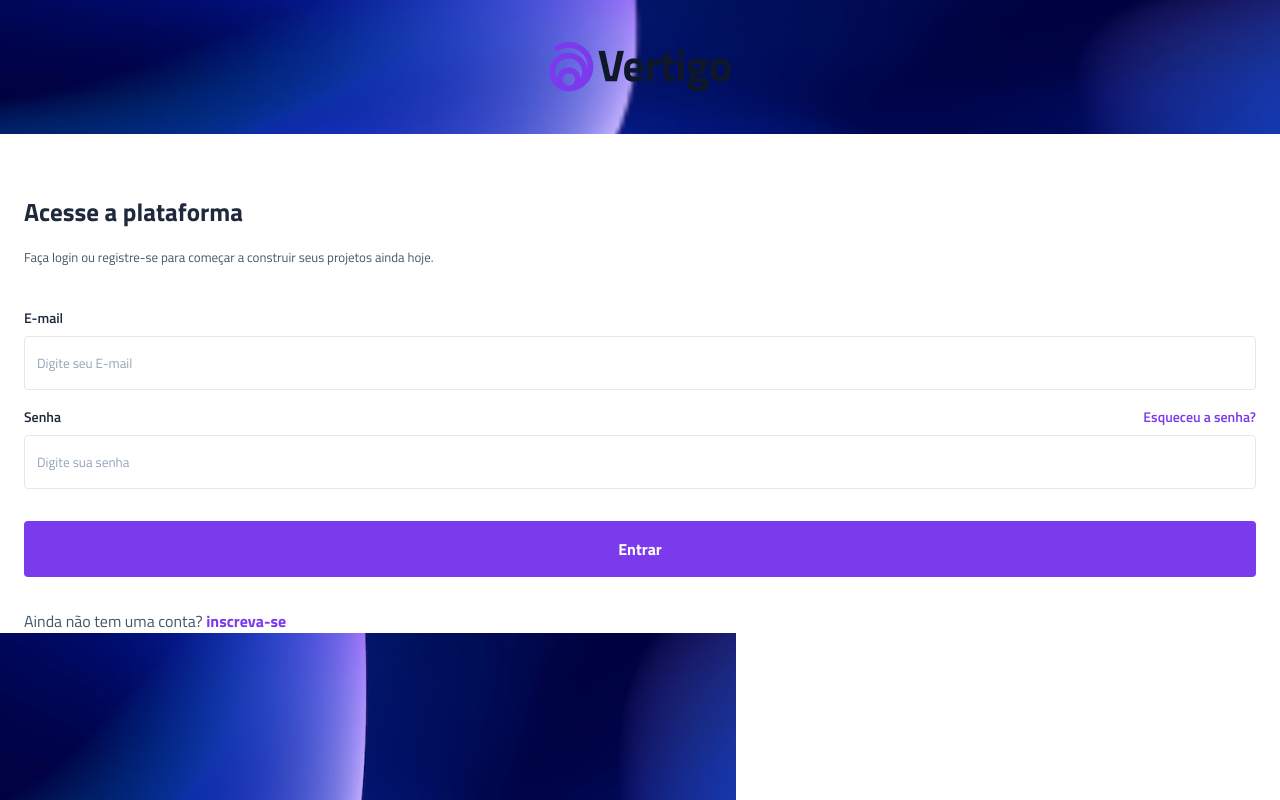
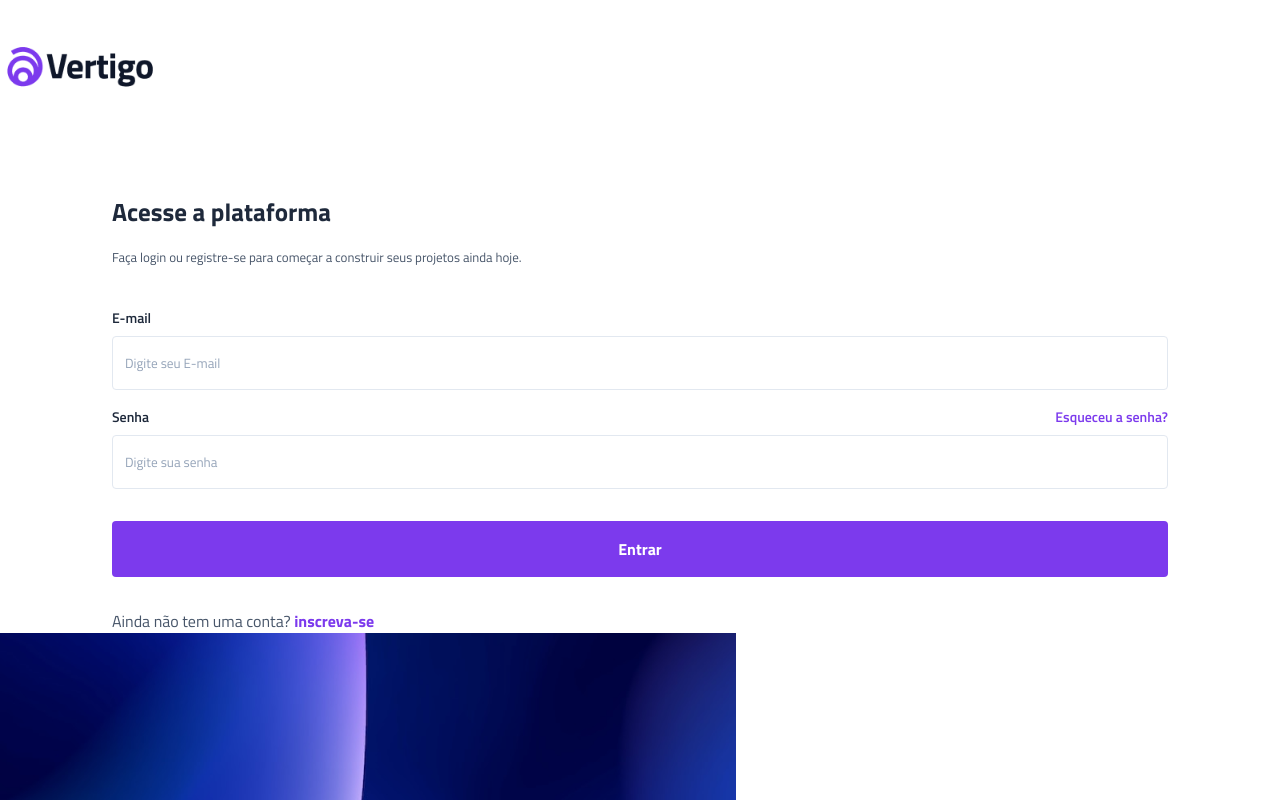
Before and after one commit to Lzinhah/projeto-vertigo, a plain HTML site: page index.html in a window 1280 px wide. Shown: the top 800 px of the page. Drawn offline with Linux system fonts and the light colour scheme.

Commit message:
primeiros ajustes do desktop

```diff
--- a/index.html
+++ b/index.html
@@ -1,5 +1,6 @@
 <!DOCTYPE html>
 <html lang="pt-BR">
+
 
 <head>
     <meta charset="UTF-8">
@@ -11,7 +12,11 @@
     <link
         href="https://fonts.googleapis.com/css2?family=Titillium+Web:ital,wght@0,200;0,300;0,400;0,600;0,700;0,900;1,200;1,300;1,400;1,600;1,700&display=swap"
         rel="stylesheet">
+        <link
+        href="https://fonts.googleapis.com/css2?family=Titillium+Web:ital,wght@0,200;0,300;0,400;0,600;0,700;0,900;1,200;1,300;1,400;1,600;1,700&display=swap"
+        rel="stylesheet">
 </head>
+
 
 <body>
     <div class="conteudo">
--- a/style.css
+++ b/style.css
@@ -95,4 +95,21 @@ main{
 .login>p a{
     font-weight: 700;
     font-size: 1rem;
+    color: var(--purple);
 }
+
+
+@media(min-width: 1000px){
+    header{
+        background: none;
+        justify-content: flex-start;
+    }
+
+    header img{
+        width: 10rem;
+    }
+
+    main{
+        padding-inline: 7rem;
+    }
+}
```
